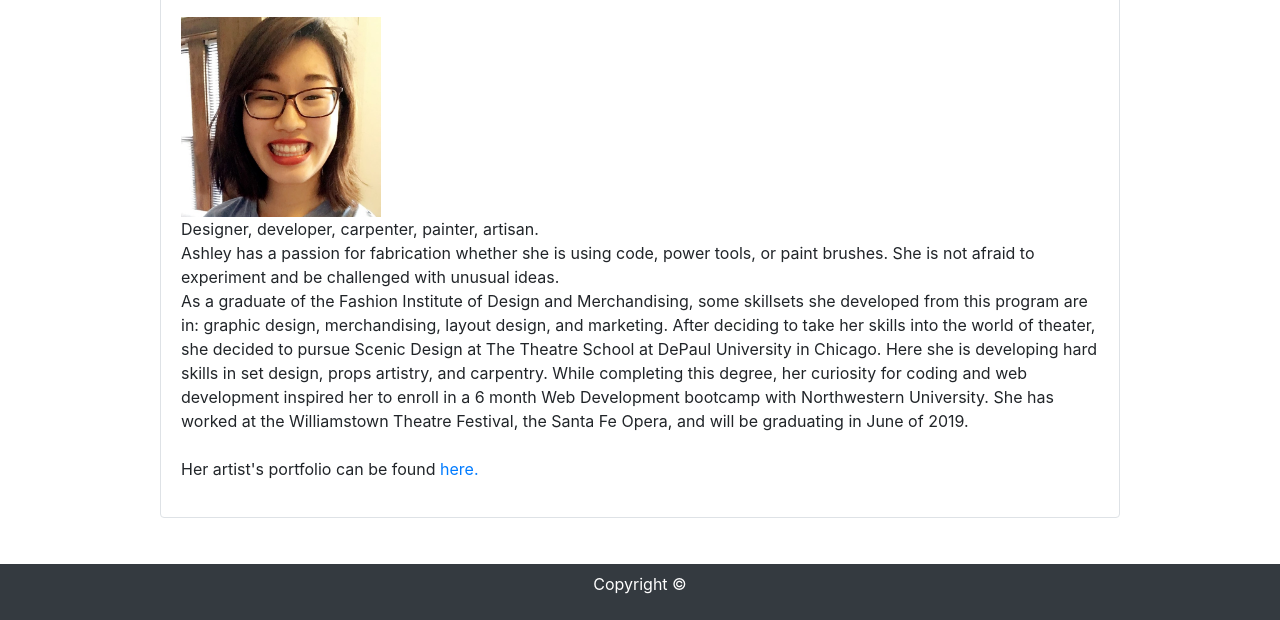
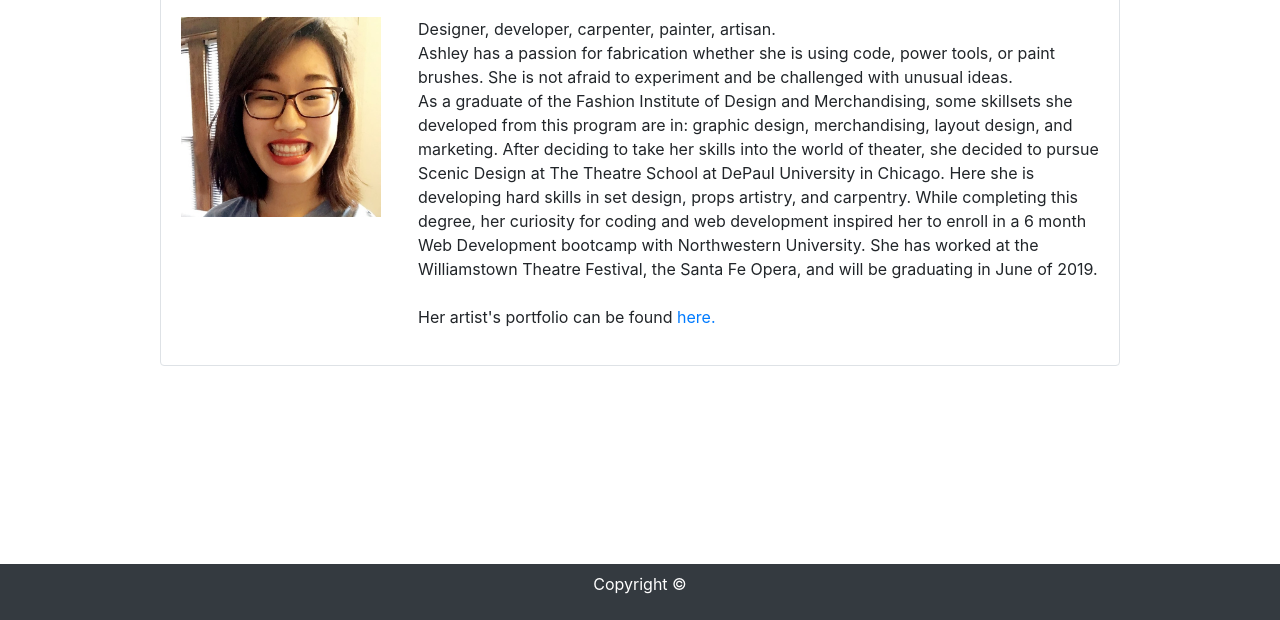
Before and after one commit to ashleyxwang/Basic-Portfolio-Bootstrap, a plain HTML site: page index.html in a window 1280 px wide. Shown: the part 180-800 px from the top of the page. Drawn offline with nearby package versions, Linux system fonts and the light colour scheme.

Commit message:
adjusted About page

```diff
--- a/index.html
+++ b/index.html
@@ -35,8 +35,11 @@
         </div>
 
         <div class="card-body">
+            <div class="row">
+                <div class="col-md-3">
             <img class="img" src="assets/images/Profile-Pic.jpg" alt="Profile Pic" width=200px>
-
+                </div>
+                <div class="col-md-9">
             <p class="Description">
             Designer, developer, carpenter, painter, artisan.
                 <br>
@@ -46,6 +49,8 @@
                 <br><br>
             Her artist's portfolio can be found <a id= "pflink" href= "http://ashleyxwang.com" target="_blank">here.</a>
             </p>
+                </div>
+            </div>
         </div>
     </div>
 
```
